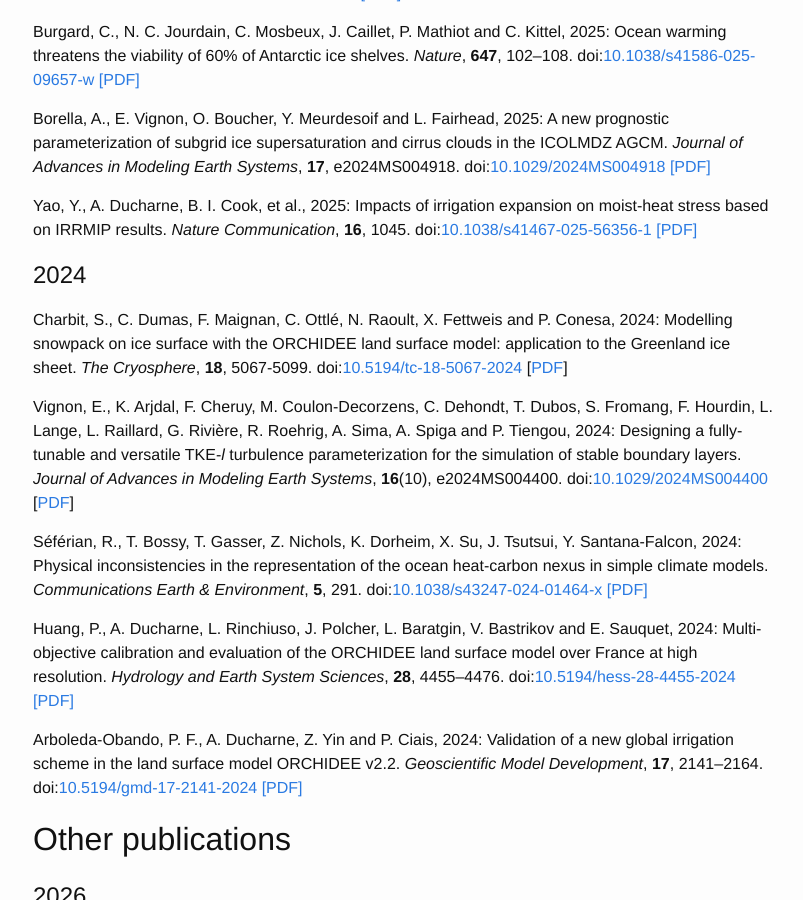
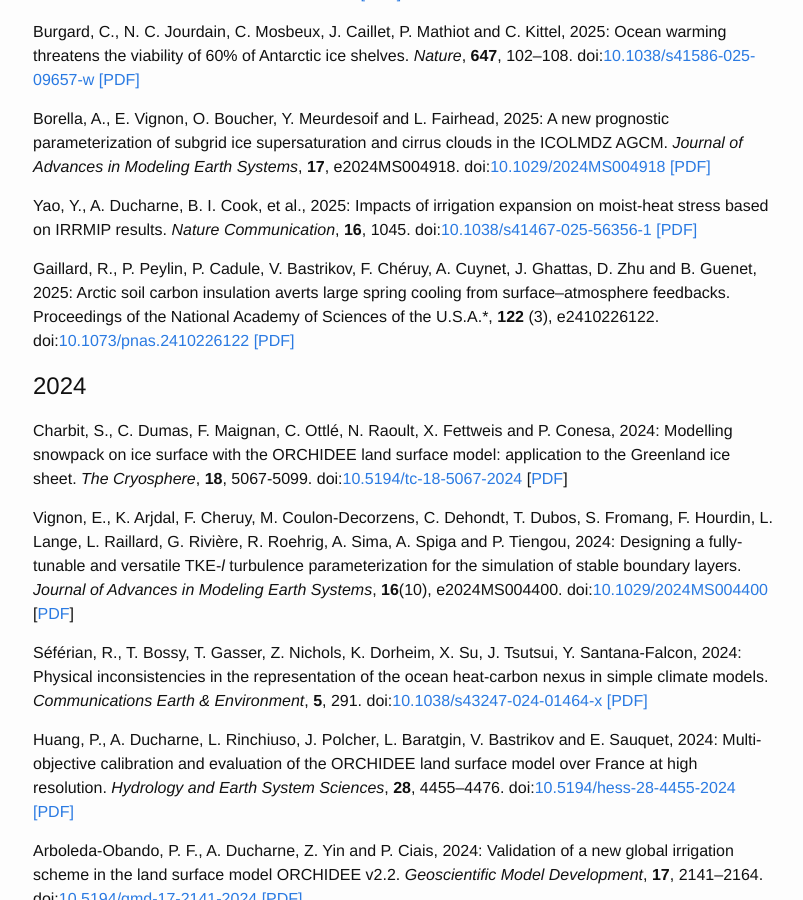
Before and after one commit to TRACCS-PC7-IMPRESSION-ESM/TRACCS-PC7-IMPRESSION-ESM.github.io, a Jekyll site: the page built from publications.md, in a window 1280 px wide and 900 px high, scrolled down 2076 px. Shown: the whole window, without its empty margins (237-1040 px from the left). Built offline with Jekyll 4.4.1, drawn with Linux system fonts in a browser that asks for light colours.

Commit message:
Publications update (Gaillard)

```diff
--- a/publications.md
+++ b/publications.md
@@ -58,6 +58,8 @@ Borella, A., E. Vignon, O. Boucher, Y. Meurdesoif and L. Fairhead, 2025: A new p
 
 Yao, Y., A. Ducharne, B. I. Cook, et al., 2025: Impacts of irrigation expansion on moist-heat stress based on IRRMIP results. *Nature Communication*, **16**, 1045. doi:[10.1038/s41467-025-56356-1](https://doi.org/10.1038/s41467-025-56356-1) [[PDF]](https://hal.science/TRACCS-PC7-IMPRESSION-ESM/hal-04764970v2)
 
+Gaillard, R., P. Peylin, P. Cadule, V. Bastrikov, F. Chéruy, A. Cuynet, J. Ghattas, D. Zhu and B. Guenet, 2025: Arctic soil carbon insulation averts large spring cooling from surface–atmosphere feedbacks. Proceedings of the National Academy of Sciences of the U.S.A.*, **122** (3), e2410226122. doi:[10.1073/pnas.2410226122](https://doi.org/10.1073/pnas.2410226122) [[PDF]](https://hal.science/hal-04929065v1)
+
 # 2024
 
 Charbit, S., C. Dumas, F. Maignan, C. Ottlé, N. Raoult, X. Fettweis and P. Conesa, 2024: Modelling snowpack on ice surface with the ORCHIDEE land surface model: application to the Greenland ice sheet. *The Cryosphere*, **18**, 5067-5099. doi:[10.5194/tc-18-5067-2024](https://doi.org/10.5194/tc-18-5067-2024) [[PDF](https://hal.science/hal-04779420v1/file/tc-18-5067-2024.pdf)]
```
Also changed, not shown: 2 other files.
